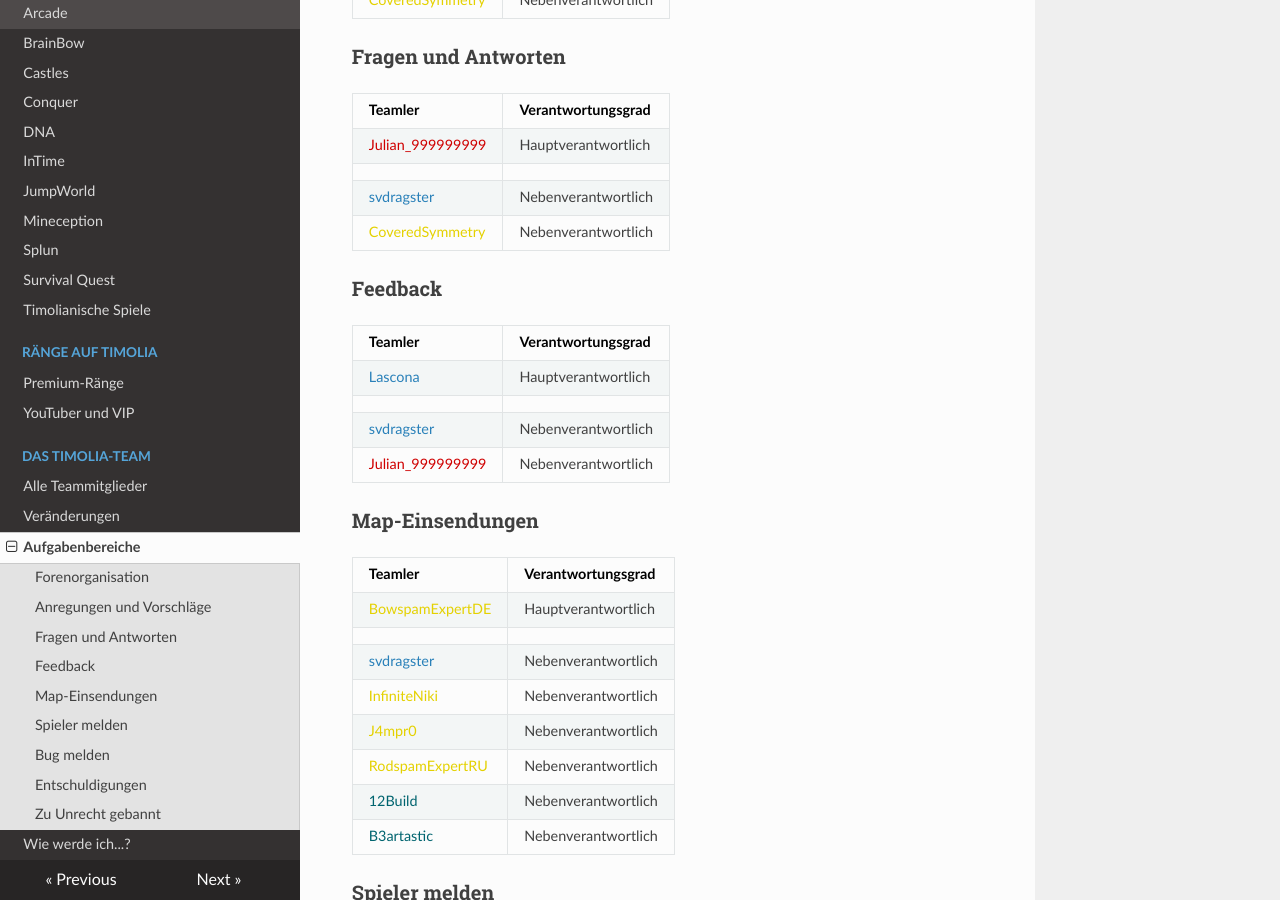
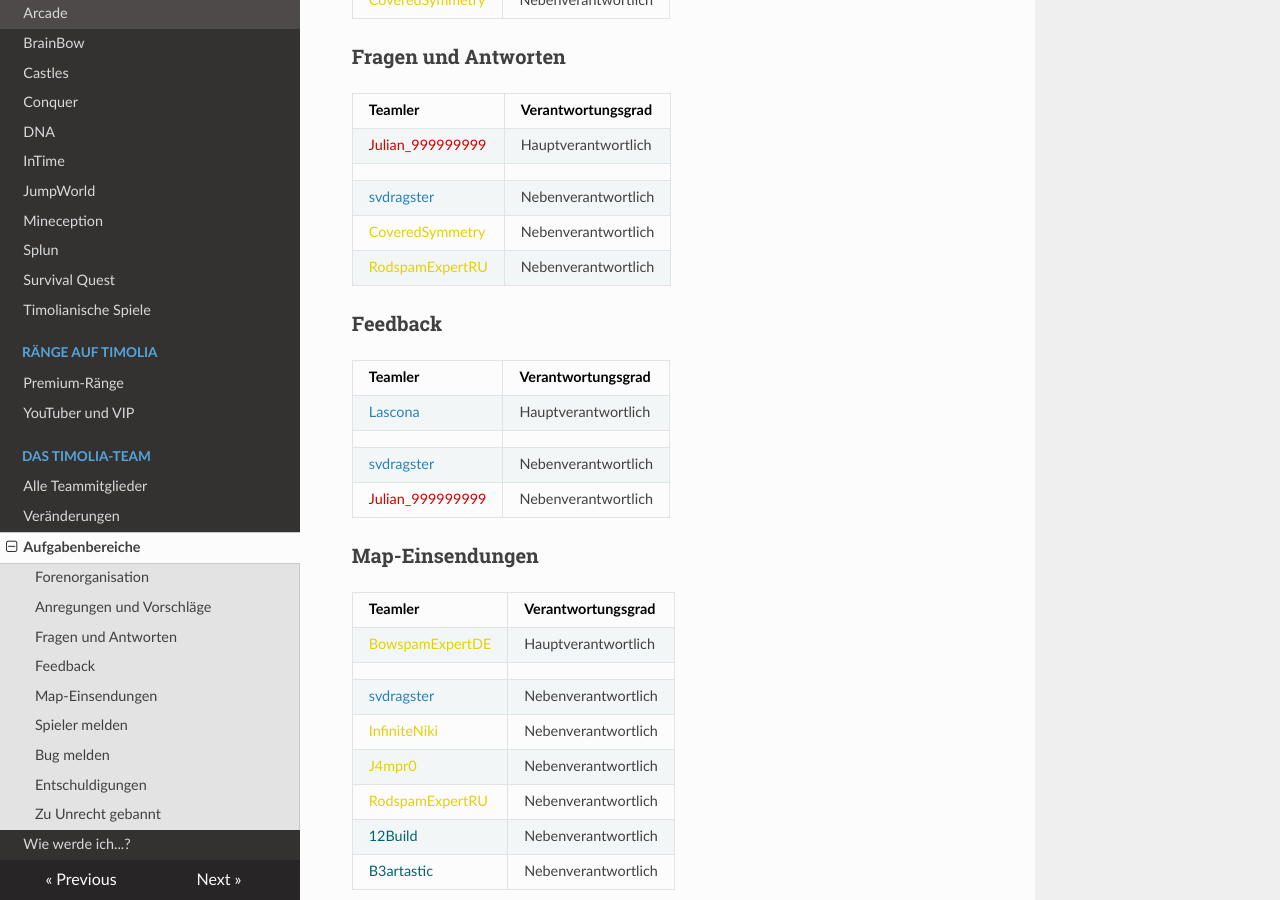
Before and after one commit to TimoliaDE/HowTo, an MkDocs documentation site: the page built from docs/team/responsibilities.md, in a window 1280 px wide and 900 px high, scrolled down 666 px. Built offline with MkDocs 1.6.1, drawn with Linux system fonts in a browser that asks for light colours; nearby versions of some CDN libraries; old or Windows-style settings are respelled for this version of MkDocs.

Commit message:
Update responsibilities.md

```diff
--- a/docs/team/responsibilities.md
+++ b/docs/team/responsibilities.md
@@ -28,6 +28,7 @@ Die Verantwortlichen für die Forenorganisation kümmern sich sowohl um den Aufb
 | | |
 |<span style="color:#2980b9">svdragster</span> | Nebenverantwortlich |
 |<span style="color:#E4D100">CoveredSymmetry</span> | Nebenverantwortlich |
+|<span style="color:#E4D100">RodspamExpertRU</span> | Nebenverantwortlich |
 
 ### **Feedback**
 | Teamler | Verantwortungsgrad |
```
